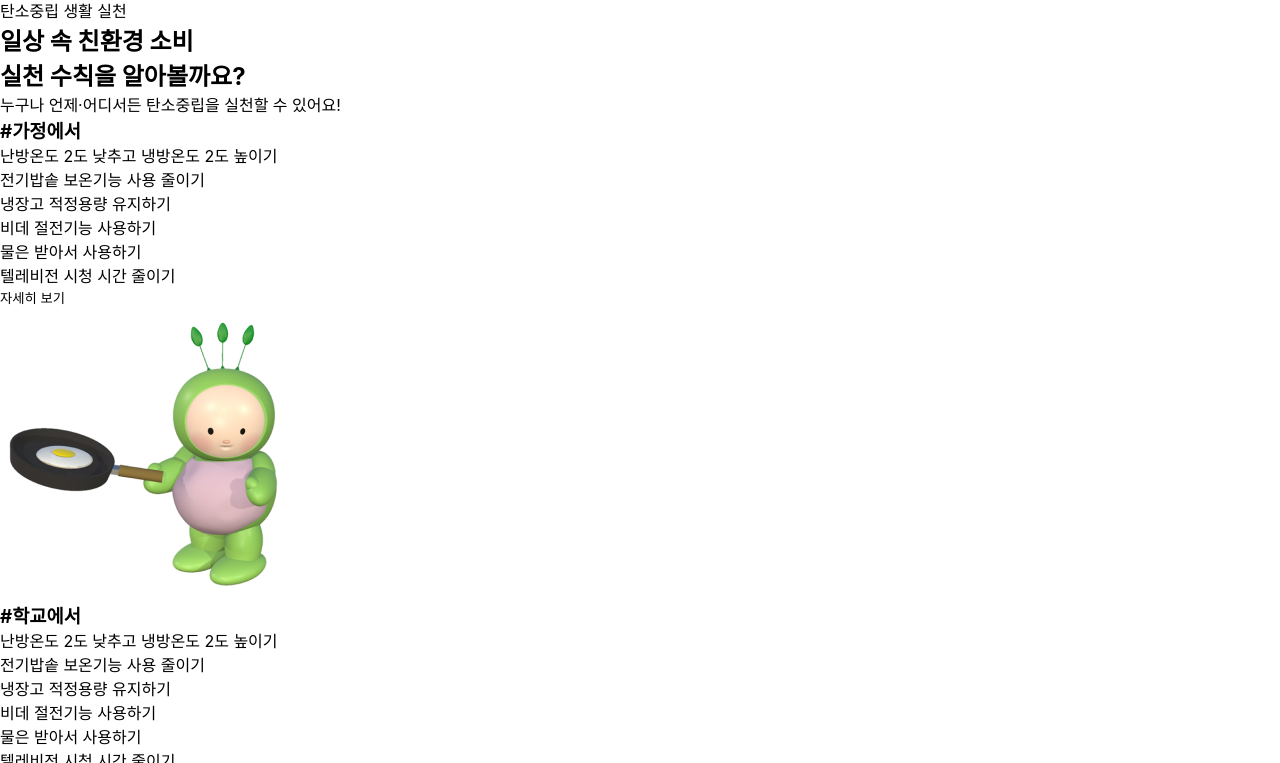
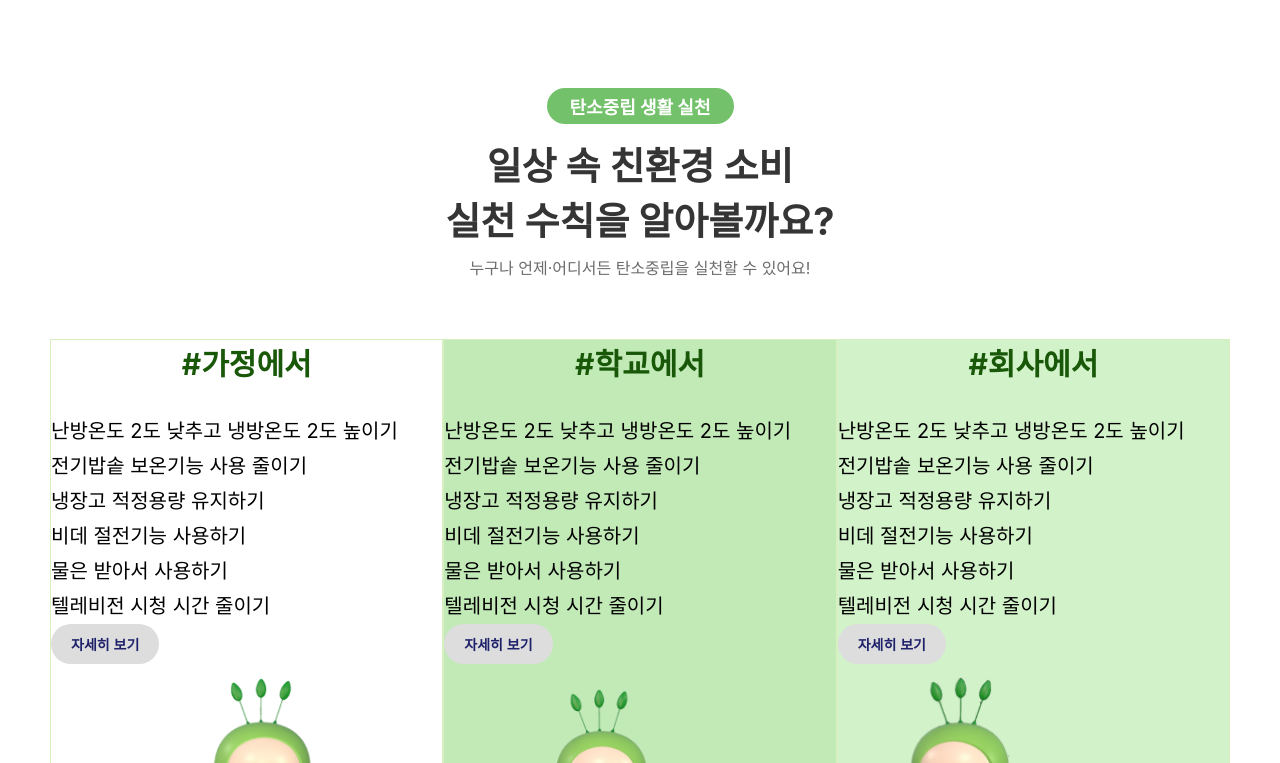
Before and after one commit to hanna0115/gwanakgu-chorogi, a React (Create React App) app in the folder chorogi/: page / in a window 1280 px wide. Shown: the part 717-1480 px from the top of the page. Built offline with nearby package versions, Linux system fonts and the light colour scheme.

Commit message:
🚧 carbon-neutral section 스타일링 중

```diff
--- a/chorogi/src/component/HomePage.css
+++ b/chorogi/src/component/HomePage.css
@@ -46,3 +46,99 @@
   height: 80px;
   margin: 25px 0 20px 0;
 }
+
+.carbon-neutral {
+  display: flex;
+  flex-direction: column;
+  justify-content: center;
+  align-items: center;
+}
+
+.carbon-neutral-text {
+  margin-top: 90px;
+  text-align: center;
+}
+
+.carbon-neutral-text p:first-child {
+  width: 187px;
+  margin: 0 auto;
+  padding: 5px 0;
+  border-radius: 50px;
+  font-size: 18px;
+  font-weight: 700;
+  color: #fff;
+  background-color: #73C16B;
+}
+
+.carbon-neutral-text h2 {
+  margin-top: 12px;
+  font-size: 38px;
+  font-weight: 700;
+  color: #353535;
+}
+
+.carbon-neutral-text p:last-child {
+  margin-top: 9px;
+  color: #6C6C6C;
+}
+
+.card-list {
+  display: flex;
+  width: 1180px;
+  height: 430px;
+  margin: 60px auto 100px auto;
+}
+
+.card-item {
+  position: relative;
+  flex-grow: 1;
+  transition: flex 500ms;
+  border: 1px solid #D8EFC2;;
+}
+
+.card-item:nth-child(1) {
+  background-color: #fff;
+}
+
+.card-item:nth-child(2) {
+  background-color: #C2EAB7;
+}
+
+.card-item:nth-child(3) {
+  background-color: #D2F2C9;
+}
+
+.card-item h3 {
+  text-align: center;
+  font-size: 30px;
+  font-weight: 700;
+  color: #185808;
+}
+
+.caption {
+
+}
+
+.caption ul {
+  margin-top: 30px;
+  font-size: 20px;
+  font-weight: 400;
+  line-height: 35px;
+}
+
+.caption button {
+  padding: 10px 20px;
+  border-radius: 25px;
+  font-size: 14px;
+  font-weight: 700;
+  background-color: #ddd;
+}
+
+.caption button a {
+  color: #1E216A;
+}
+
+.card-item img {
+  position: absolute;
+  width: 300px;
+}
```
